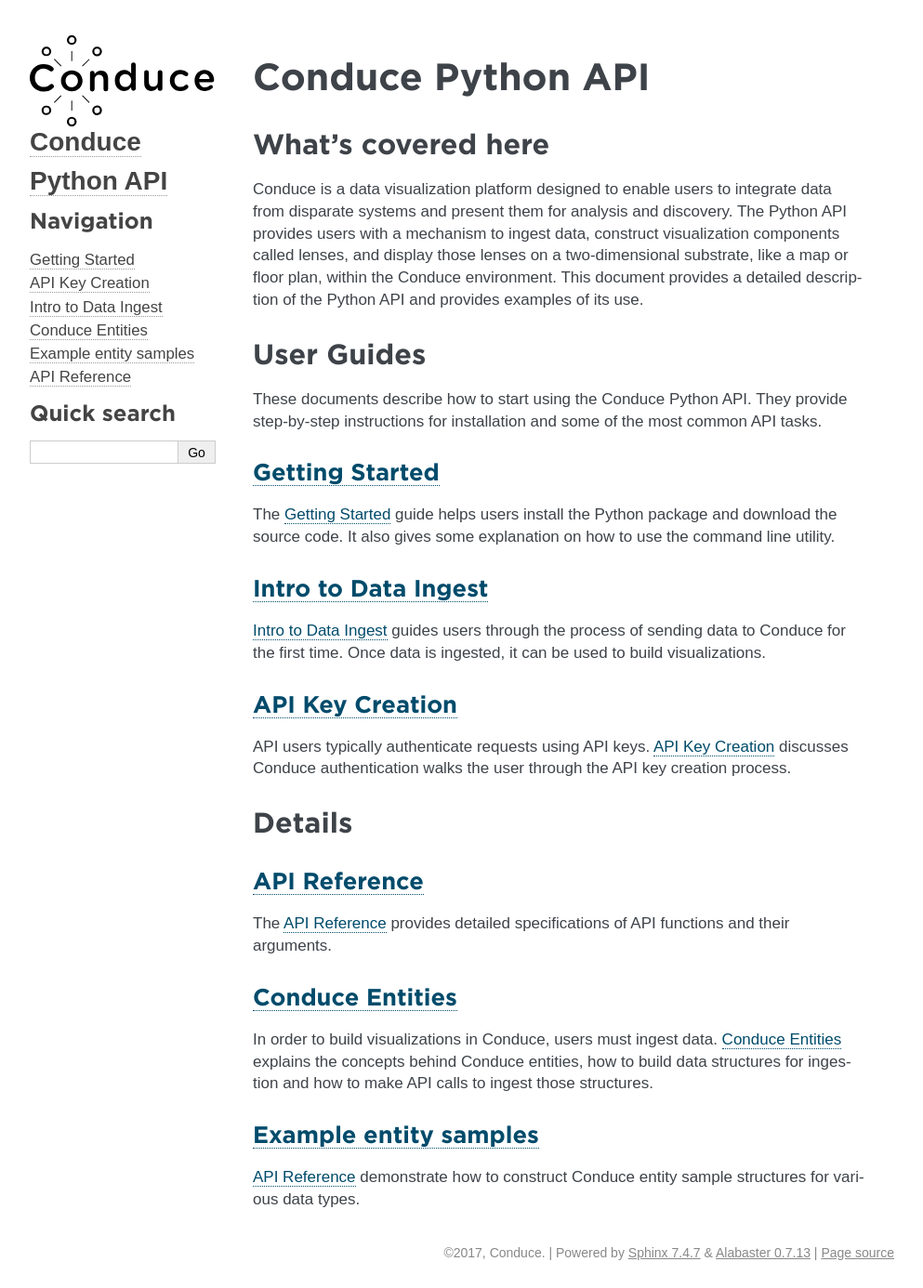
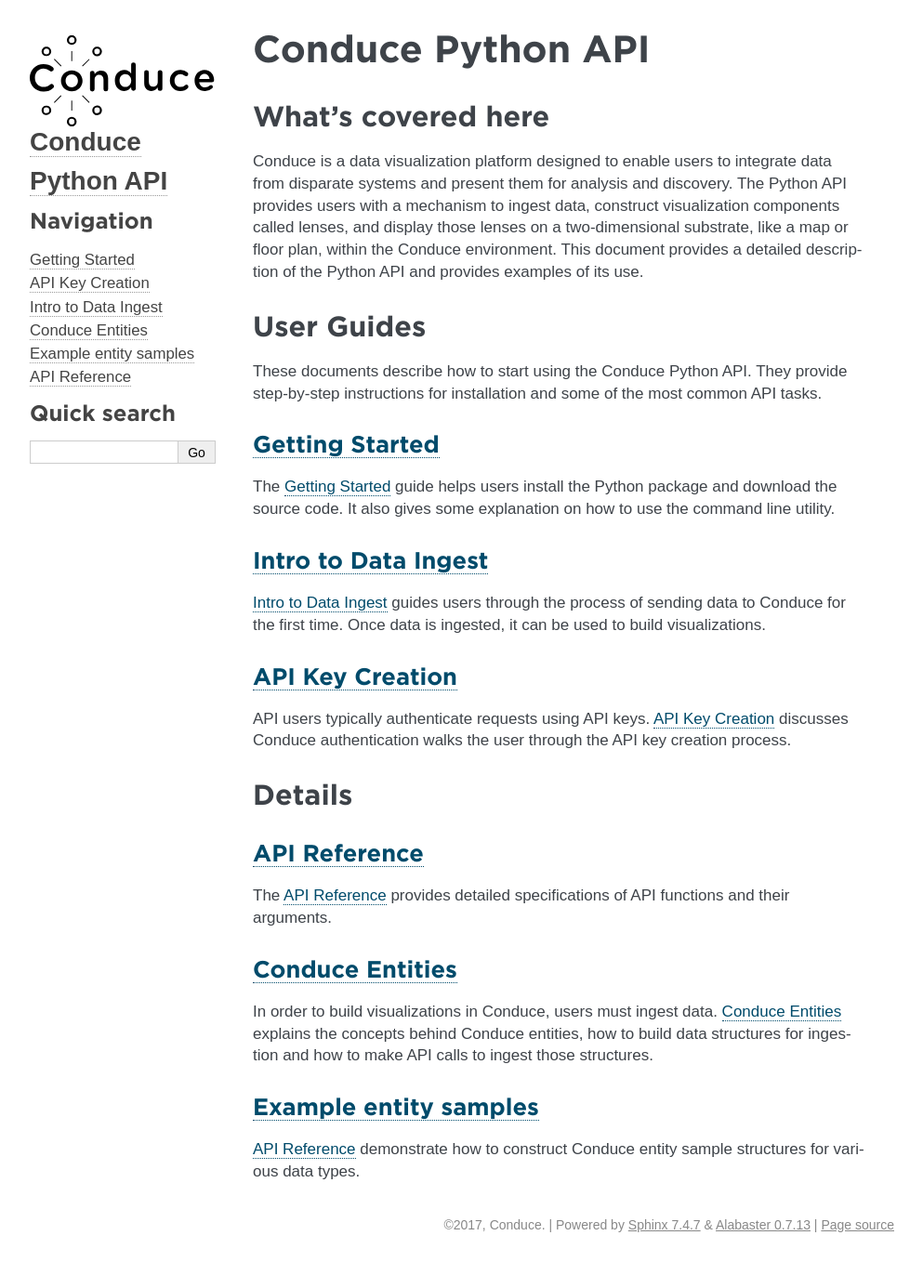
Before and after one commit to ConduceInc/conduce-python-api, a Sphinx documentation site: the page built from doc/source/index.rst, in a window 1280 px wide. Shown: the whole page at 93% size, without its empty margins (148-1141 px from the left). Built offline with Sphinx 7.4.7, drawn with Linux system fonts in a browser that asks for light colours; some web fonts are replaced; formulas are drawn with MathJax 3; after the commit the page ends 1356 px from its top, so only the background shows below that.

Commit message:
Only specify fonts in conduce.css

```diff
--- a/doc/source/_static/conduce.css
+++ b/doc/source/_static/conduce.css
@@ -1,27 +1,15 @@
 body {
     font-family: 'Gotham Rounded Light', sans-serif;
-    font-size: 17px;
-    background-color: #fff;
-    color: #000;
-    margin: 0;
-    padding: 0;
 }
 
 
 div.sphinxsidebar h3,
 div.sphinxsidebar h4 {
     font-family: 'Gotham Bold', sans-serif;
-    color: #444;
-    font-size: 24px;
-    font-weight: normal;
-    margin: 0 0 5px 0;
-    padding: 0;
 }
 
 div.sphinxsidebar input {
-    border: 1px solid #CCC;
     font-family: 'Gotham Rounded Light', sans-serif;
-    font-size: 1em;
 }
 
 div.body h1,
@@ -31,18 +19,10 @@
 div.body h5,
 div.body h6 {
     font-family: 'Gotham Bold', sans-serif;
-    font-weight: normal;
-    margin: 30px 0px 10px 0px;
-    padding: 0;
 }
 
 div.admonition p.admonition-title {
     font-family: 'Gotham Bold', sans-serif;
-    font-weight: normal;
-    font-size: 24px;
-    margin: 0 0 10px 0;
-    padding: 0;
-    line-height: 1;
 }
 
 pre, tt, code {
```
